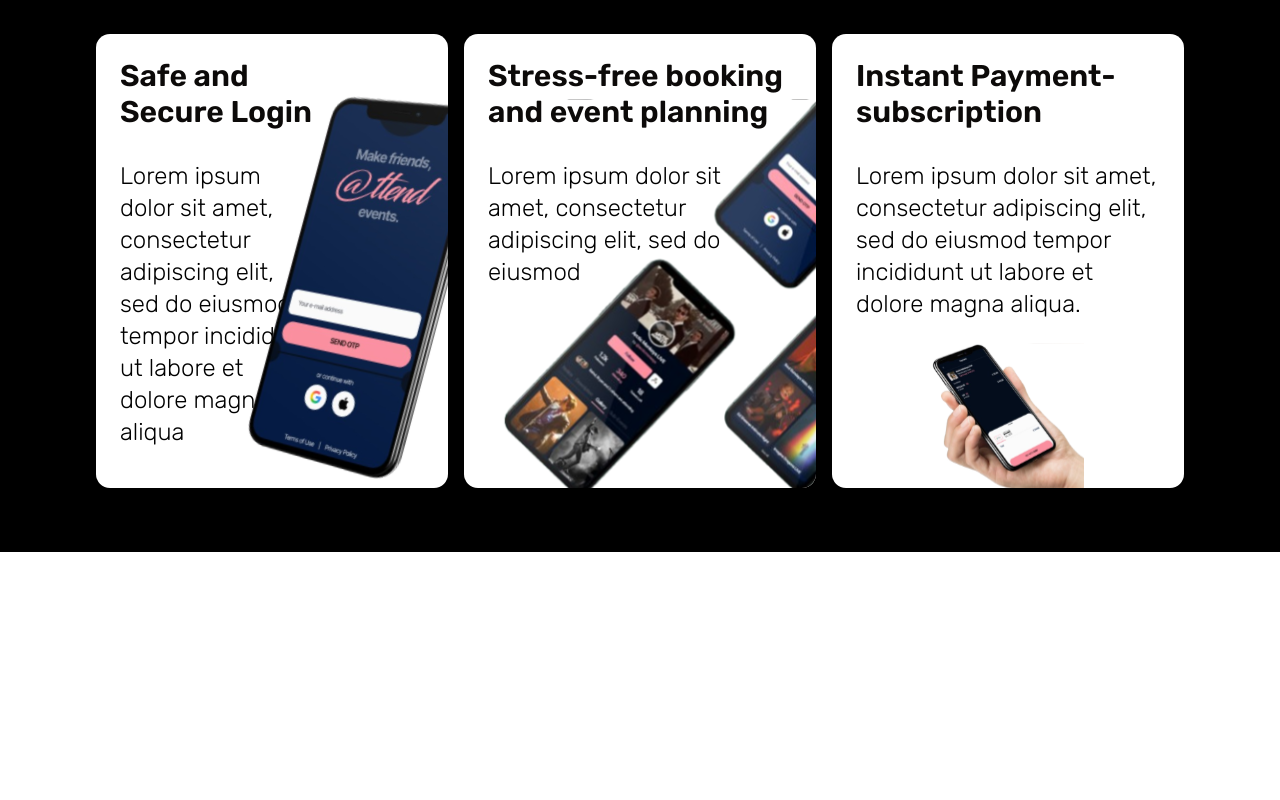
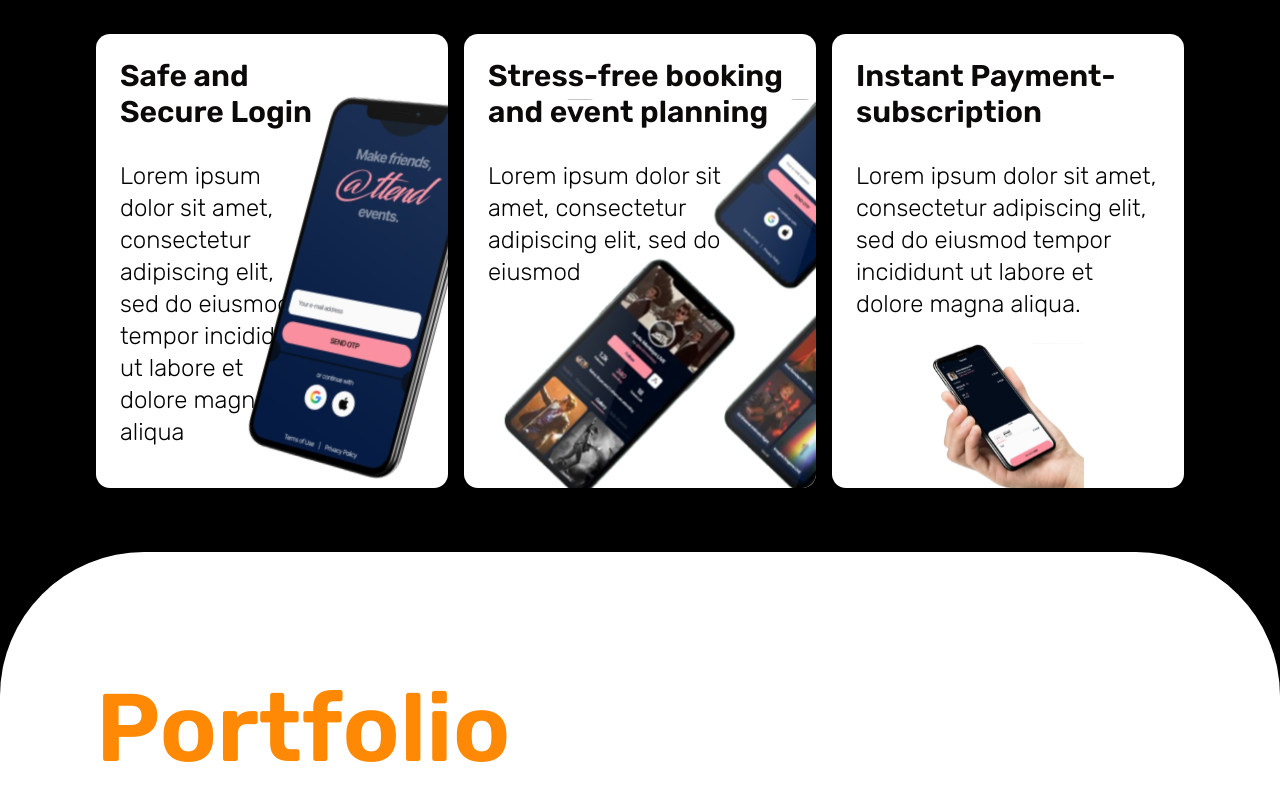
Before and after one commit to sebchi-crtl/kwam2, a Next.js app: page / in a window 1280 px wide. Shown: the part 2639-3439 px from the top of the page. Before the commit the page ends 3191 px from the top, so only its background shows below. Built offline with nearby package versions, Linux system fonts and the light colour scheme.

Commit message:
Add Portfolio component to homepage layout and enhance styling

```diff
--- a/app/page.tsx
+++ b/app/page.tsx
@@ -2,6 +2,7 @@ import Navbar from "@/components/Navbar";
 import Banner from "@/components/Banner";
 import Hero from "@/components/Hero";
 import Feature from "@/components/Feature";
+import Portfolio from "@/components/Portfolio";
 
 export default function Home() {
   return (
@@ -10,8 +11,9 @@ export default function Home() {
       <main className="pt-16">
         <Banner />
         <Hero />
-        <div className="flex justify-center mt-6">
+        <div className="flex flex-col justify-center mt-6 bg-black min-md:rounded-t-[9rem]">
           <Feature />
+          <Portfolio />
         </div>
       </main>
     </div>
--- /dev/null
+++ b/components/Portfolio.tsx
@@ -0,0 +1,15 @@
+import React from 'react'
+
+const Portfolio = () => {
+  return (
+    <div className='bg-white w-full h-full min-md:rounded-t-[9rem] mx-auto'>
+        <section className='text-left max-w-[120rem] mx-auto px-8 xl:px-24 mb-16 mt-32'>
+            <h1 className='text-4xl text-left md:text-6xl xl:text-8xl font-semibold text-orange-400 mb-6 font-rubik flex flex-col'>
+                Portfolio
+            </h1>
+        </section>
+    </div>
+  )
+}
+
+export default Portfolio
```
